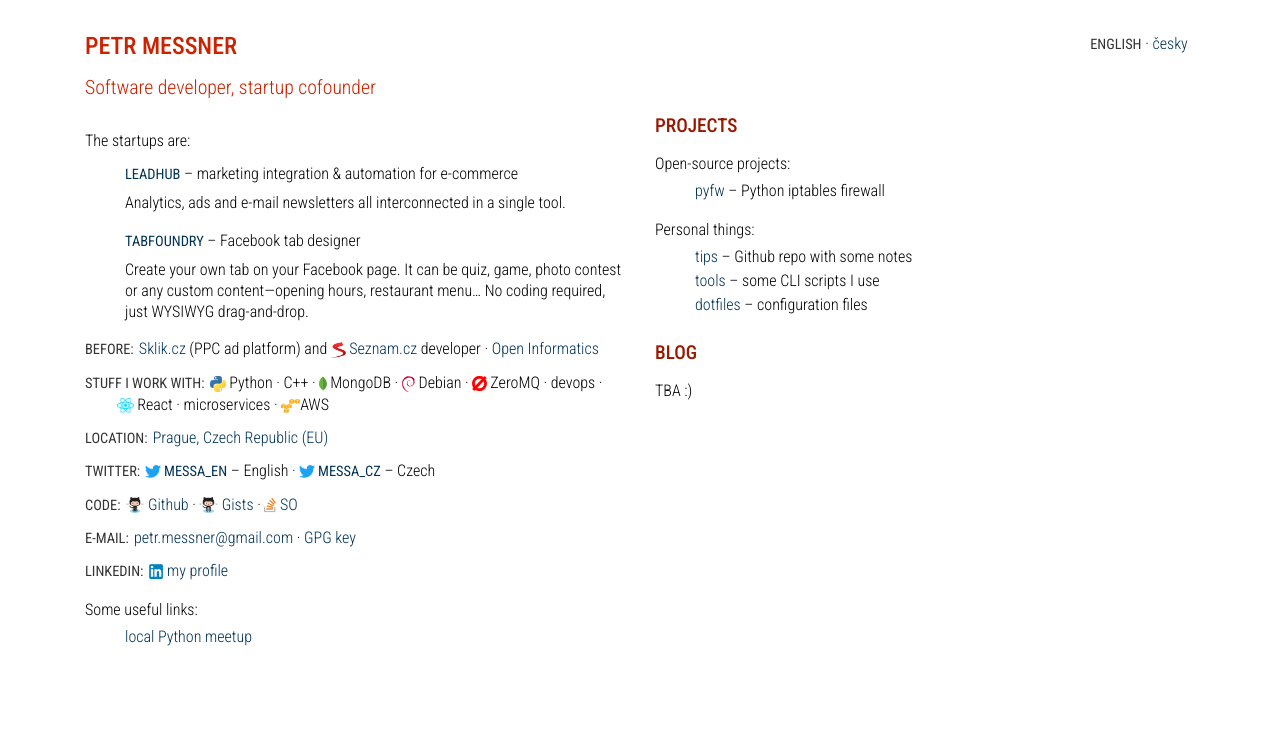
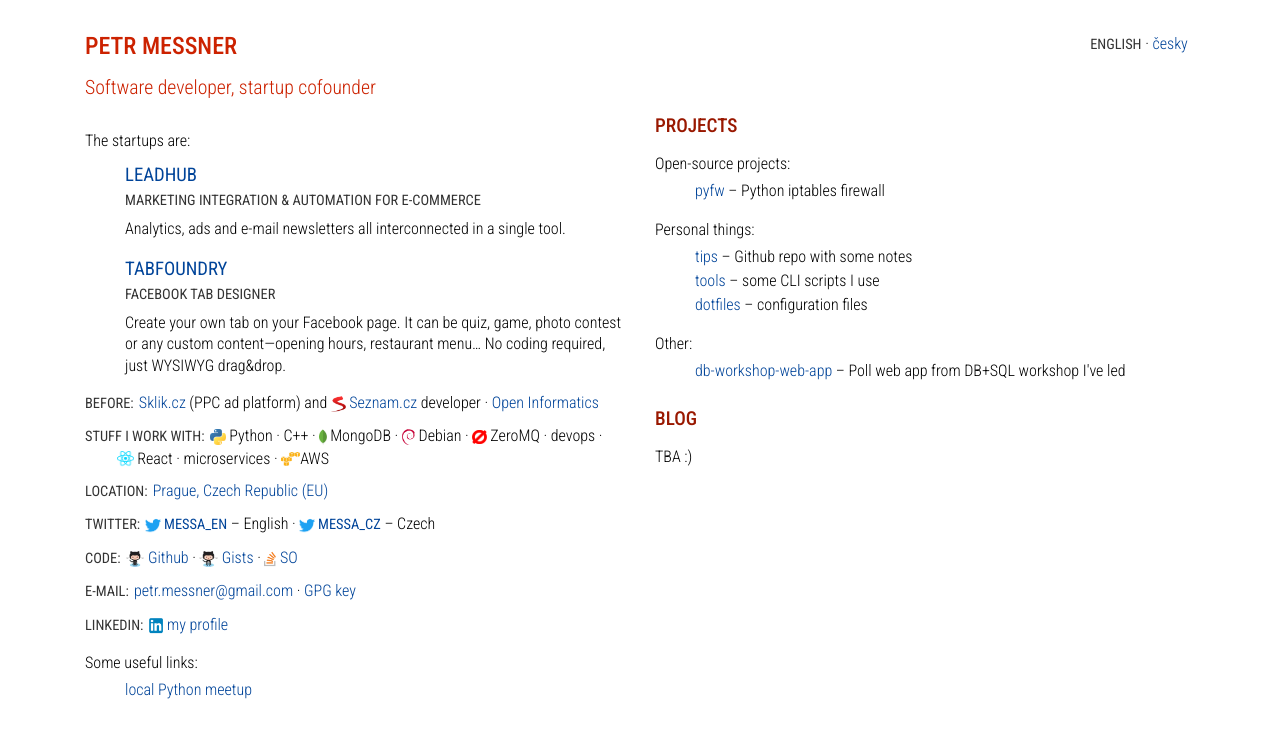
Before and after one commit to messa/www.messa.cz, a Flask app: page /en/ in a window 1280 px wide. Shown: the top 738 px of the page. Run offline with Flask 2, Linux system fonts and the light colour scheme; some libraries are stand-ins or nearby versions.

Commit message:
slightly update style, add link to DB workshop project

```diff
--- a/static/style.css
+++ b/static/style.css
@@ -14,7 +14,7 @@
 }
 a:hover {
     /* color: White !important; */
-    color: #c00 !important;
+    color: #d00 !important;
     /*
     background-color: #b82000;
     padding: 0px 3px;
@@ -29,6 +29,10 @@
     color: #991800;
     margin-top: 1.5rem;
     font-size: 120%;
+}
+.startup-name {
+    font-size: 130%;
+    line-height: 1.25;
 }
 strong, b {
     font-weight: 400;
@@ -50,12 +54,8 @@
 .headline .lead {
     font-size: 123%;
 }
-a {
-    xcolor: #801000;
-    color: #035;
-}
-strong a, a strong {
-    color: #035;
+a, strong a, a strong {
+    color: #049;
 }
 p {
     margin-top: 1rem;
--- a/templates/index.html
+++ b/templates/index.html
@@ -57,15 +57,22 @@
 
                 <ul class="big">
                   <li>
-                    <p>
+                    <div class="startup-name">
+                      <strong class="up">
+                        {% if en %}
+                          <a href="https://www.leadhub.co/en">Leadhub</a>
+                        {% elif cs %}
+                          <a href="https://www.leadhub.co/cs">Leadhub</a>
+                        {% endif %}
+                      </strong>
+                    </div>
+                    <b>
                       {% if en %}
-                        <strong class="up"><a href="https://www.leadhub.co/en">Leadhub</a></strong> &ndash;
                         marketing integration &amp; automation for e-commerce
                       {% elif cs %}
-                        <strong class="up"><a href="https://www.leadhub.co/cs">Leadhub</a></strong> &ndash;
                         integrace a automatizace marketingu pro e-shopy
                       {% endif %}
-                    </p>
+                    </b>
 
                     <p>
                       {% if en %}
@@ -75,23 +82,36 @@
                         Webová analytika, reklamy a e-mailing propojené dohromady do jednoho nástroje.
                       {% endif %}
                     </p>
+
+                    {#
+                    <div style="margin: 0.66rem 1.5em 2rem 1.5em">
+                      <a href="https://www.leadhub.co/">
+                        <img src="/static/leadhub-schema.png" style="max-width: 100%">
+                      </a>
+                    </div>
+                    #}
+
                   </li>
                   <li>
-                    <p>
-                      <strong class="up"><a href="https://www.tabfoundry.com">Tabfoundry</a></strong> &ndash;
+                    <div class="startup-name">
+                      <strong class="up">
+                        <a href="https://www.tabfoundry.com">Tabfoundry</a>
+                      </strong>
+                    </div>
+                    <b>
                       {% if en %}
                         Facebook tab designer
                       {% elif cs %}
                         nástroj pro tvorbu Facebookových tabů
                       {% endif %}
-                    </p>
+                    </b>
 
                     <p>
                       {% if en %}
                         Create your own tab
                         on your Facebook page. It can be quiz, game, photo contest
                         or any custom content&mdash;opening hours, restaurant menu&hellip;
-                        No coding required, just WYSIWYG drag-and-drop.
+                        No coding required, just WYSIWYG drag&amp;drop.
                       {% elif cs %}
                         Pomocí Tabfoundry si můžete na své Facebookové stránce vytvořit vlastní tab.
                         Může na něm být kvíz, hra, fotosoutěž nebo libovolný vlastní obsah,
@@ -307,6 +327,29 @@
                     {% endif %}
                   </li>
                 </ul>
+
+
+                {% if en %}
+                  <p>Other:</p>
+                {% elif cs %}
+                  <p>
+                    Ostatní:
+                  </p>
+                {% endif %}
+
+                <ul>
+                  <li>
+                    <a href="https://github.com/messa/db-workshop-web-app">db-workshop-web-app</a>
+                    &ndash;
+                    {% if en %}
+                      Poll web app from DB+SQL workshop I've led
+                    {% elif cs %}
+                      web aplikace Anketa z databázového workshopu
+                    {% endif %}
+                  </li>
+                </ul>
+
+
               </section>
               <section id="blog">
                 <h2>Blog</h2>
```
